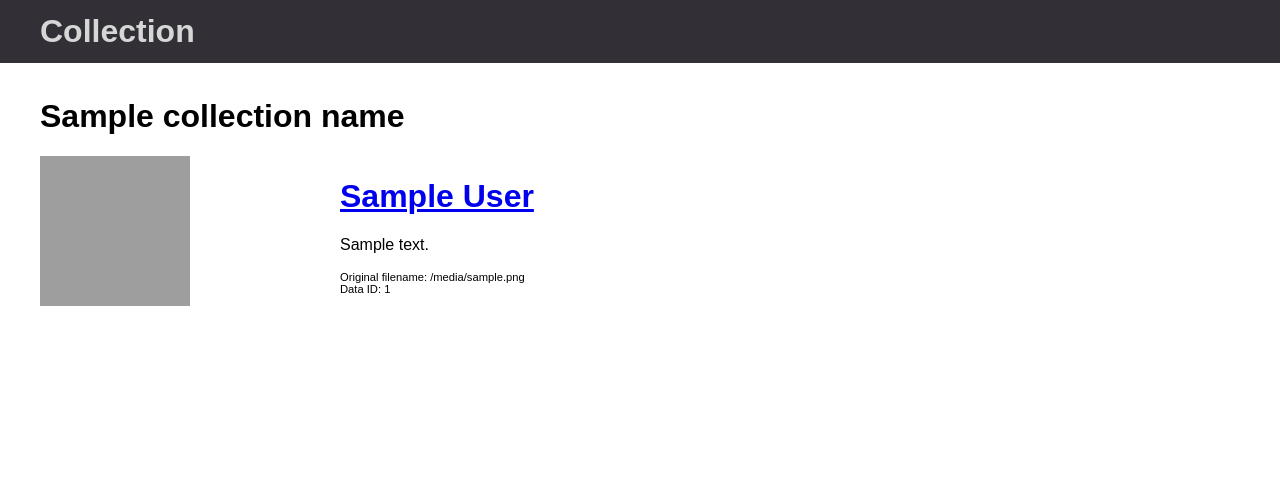
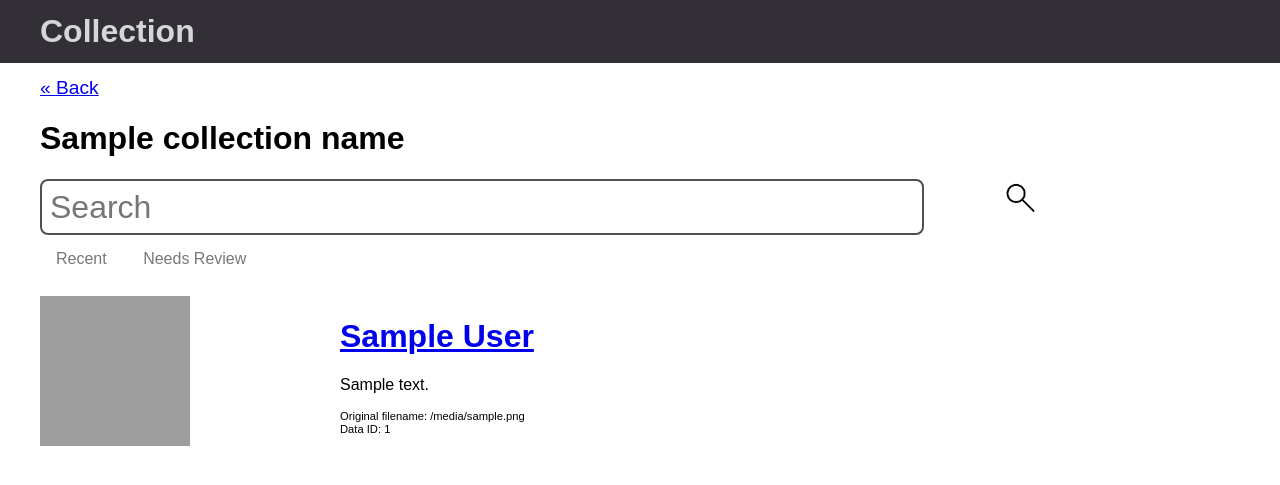
Before and after one commit to fyhuang/archive_box, a Flask app: template archive_box/webapp/templates/collection_index.html in a window 1280 px wide. Shown: the top 485 px of the page. Run offline with Flask 2, Linux system fonts and the light colour scheme; the template is opened without the code that fills it: most values are stand-ins (such as "Sample title", 1, 10 or a date in 2020); some libraries are stand-ins or nearby versions; grey boxes are pictures that could not be loaded.

Commit message:
Hook up full text search with web UI

```diff
--- a/archive_box/search/search_index.py
+++ b/archive_box/search/search_index.py
@@ -72,6 +72,7 @@ class SqliteDocumentSearchIndex(object):
         ]).strip()
 
         with self.conn:
+            # TODO(fyhuang): pretty sure this won't work b/c "doc_id" isn't primary key!
             self.conn.execute('''INSERT OR REPLACE INTO doc_fts_index
                 (doc_id, display_name, tags, freetext)
             VALUES (?, ?, ?, ?)''',
--- a/archive_box/webapp/static/styles.css
+++ b/archive_box/webapp/static/styles.css
@@ -9,6 +9,10 @@ header {
 
 header h1 {
     margin: 0;
+}
+
+.breadcrumb {
+    font-size: 1.2em;
 }
 
 p.small_print {
@@ -31,6 +35,22 @@ select#tag_select {
     min-width: 60pt;
 }
 
+/* Search */
+input.coll_search {
+    width: 90%;
+    padding: 6pt;
+    border: 2px solid #505050;
+    border-radius: 6pt;
+    font-size: 2rem;
+    margin-bottom: 5pt;
+}
+
+input.coll_search_btn {
+    width: 2.5rem;
+    height: 2.5rem;
+}
+
+/* Document page */
 #doc_viewer object {
     width: 100%;
     height: 70vh;
--- a/archive_box/webapp/templates/collection_document.html
+++ b/archive_box/webapp/templates/collection_document.html
@@ -4,6 +4,8 @@
 {% endblock %}
 
 {% block main %}
+
+<div class="breadcrumb"><a href="{{ url_for("collection_index", cid=collection_id) }}">&#171 Back</a></div>
 
 <h1>{{ document.display_name }}</h1>
 
--- a/archive_box/webapp/templates/collection_document_edit.html
+++ b/archive_box/webapp/templates/collection_document_edit.html
@@ -4,6 +4,10 @@
 {% endblock %}
 
 {% block main %}
+
+<div class="breadcrumb"><a href="{{ url_for("collection_document", cid=collection_id, docid=document.id) }}">&#171 Back</a></div>
+
+<h1>Editing: {{ document.display_name }}</h1>
 
 <form method="POST" action="" class="pure-form pure-form-stacked">
     <p><label>
--- a/archive_box/webapp/templates/collection_index.html
+++ b/archive_box/webapp/templates/collection_index.html
@@ -5,8 +5,34 @@
 
 {% block main %}
 
+<div class="breadcrumb"><a href="/">&#171 Back</a></div>
+
 <h1>{{ collection_name }}</h1>
 
+{# Search section #}
+<form method="get" action="">
+    <div class="pure-g">
+        <div class="pure-u-4-5">
+            <input class="coll_search" type="text" name="q" placeholder="Search" value="{{ search_query }}">
+        </div>
+        <div class="pure-u-1-5">
+            <input class="coll_search_btn" type="image" src="/static/search_icon.png">
+        </div>
+    </div>
+</form>
+
+<div class="pure-menu pure-menu-horizontal">
+    <ul class="pure-menu-list">
+        <li class="pure-menu-item">
+            <a href="?filter=recent" class="pure-menu-link">Recent</a>
+        </li>
+        <li class="pure-menu-item">
+            <a href="?filter=needs_review" class="pure-menu-link">Needs Review</a>
+        </li>
+    </ul>
+</div>
+
+{# Search results / documents #}
 <h2>{{ search_name }}</h2>
 
 {% for document in documents %}
--- a/dtsdb/protodb/proto_table.py
+++ b/dtsdb/protodb/proto_table.py
@@ -97,6 +97,10 @@ class ProtoTable(object):
             raise RuntimeError("Requested entity with ID {} but none found".format(id))
         return result
 
+    def getall(self, ids: List[str]) -> List[Any]:
+        # TODO(fyhuang): can this be done in one query?
+        return list(filter(lambda x: x is not None, (self.get(id) for id in ids)))
+
     def queryall(self,
             filter: Optional[Callable[[Any], bool]] = None,
             sortkey: Optional[Callable[[Any], Any]] = None,
```
Also changed, not shown: archive_box/webapp/collection.py (+16 -2 lines), archive_box/webapp/static/search_icon.png (added), search_icon.svg (added), 1 other file.
